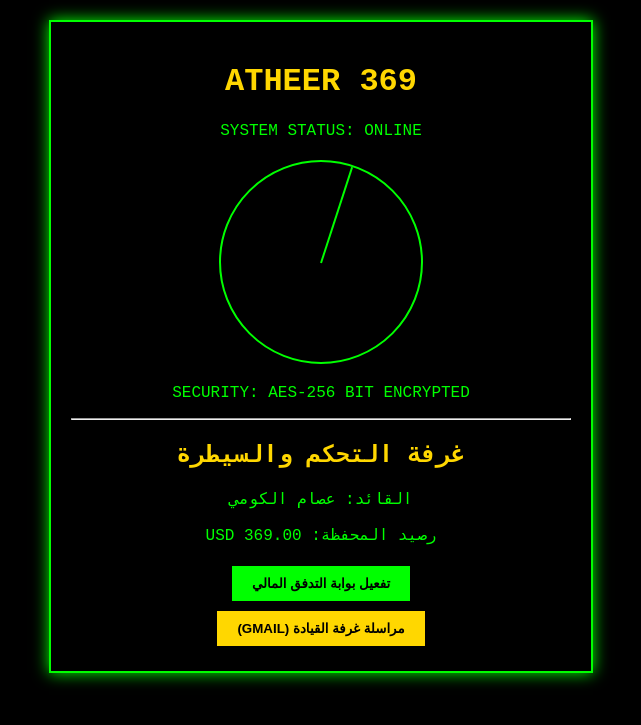
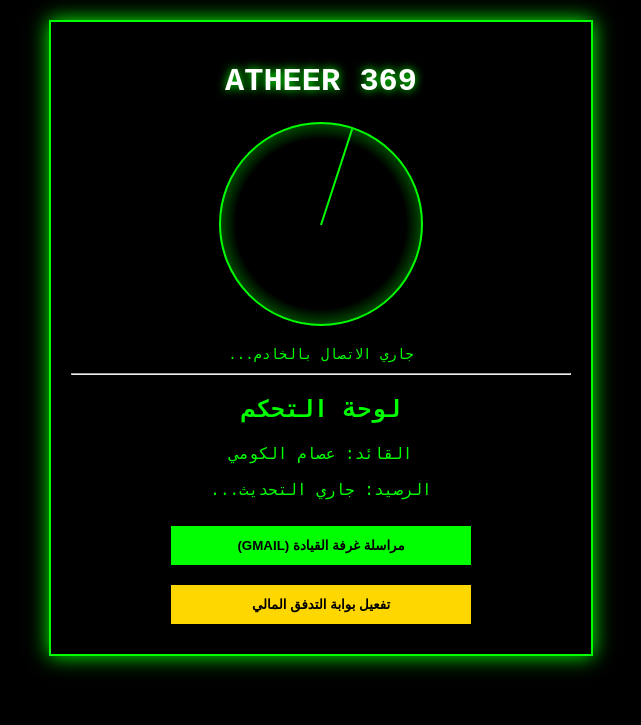
Before and after one commit to e65461123-png/essam_athar369, a Flask app: template templates/index.html in a window 1280 px wide. Shown: the top 725 px of the page, without its empty margins (319-960 px from the left). Run offline with Flask 3, Linux system fonts and the light colour scheme; the template is opened without the code that fills it, so the values that code supplies are empty.

Commit message:
Update index.html

```diff
--- a/templates/index.html
+++ b/templates/index.html
@@ -2,29 +2,36 @@
 <html lang="ar" dir="rtl">
 <head>
     <meta charset="UTF-8">
-    <title>غرفة التحكم - ATHEER 369</title>
+    <title>ATHEER 369 | غرفة العمليات</title>
     <style>
         body { background-color: #000; color: #00FF00; font-family: 'Courier New', monospace; text-align: center; margin: 0; padding: 20px; }
-        .container { border: 2px solid #00FF00; padding: 20px; width: 90%; max-width: 500px; margin: auto; box-shadow: 0 0 15px #00FF00; }
-        .radar { width: 200px; height: 200px; border: 2px solid #00FF00; border-radius: 50%; margin: 20px auto; position: relative; overflow: hidden; }
+        .container { border: 2px solid #00FF00; padding: 20px; width: 90%; max-width: 500px; margin: auto; box-shadow: 0 0 20px #00FF00; }
+        .radar { width: 200px; height: 200px; border: 2px solid #00FF00; border-radius: 50%; margin: 20px auto; position: relative; overflow: hidden; background: radial-gradient(circle, #000 60%, #00FF00 100%); }
         .radar::after { content: ''; position: absolute; width: 100%; height: 2px; background: #00FF00; top: 50%; transform-origin: right; animation: rotate 2s linear infinite; }
         @keyframes rotate { from { transform: rotate(0deg); } to { transform: rotate(360deg); } }
-        button { background: #00FF00; border: none; padding: 10px 20px; cursor: pointer; font-weight: bold; margin: 5px; }
-        h1, h2 { color: gold; }
+        .data { font-size: 14px; margin: 10px 0; }
+        button { background: #00FF00; border: none; padding: 12px 25px; cursor: pointer; font-weight: bold; margin: 10px; width: 100%; max-width: 300px; }
+        h1 { color: #fff; text-shadow: 0 0 10px #00FF00; }
     </style>
 </head>
 <body>
     <div class="container">
         <h1>ATHEER 369</h1>
-        <p>SYSTEM STATUS: ONLINE</p>
         <div class="radar"></div>
-        <p>SECURITY: AES-256 BIT ENCRYPTED</p>
+        <div class="data" id="status">جاري الاتصال بالخادم...</div>
         <hr>
-        <h2>غرفة التحكم والسيطرة</h2>
+        <h2>لوحة التحكم</h2>
         <p>القائد: عصام الكومي</p>
-        <p>رصيد المحفظة: USD 369.00</p>
-        <button>تفعيل بوابة التدفق المالي</button><br>
-        <button style="background: gold;">مراسلة غرفة القيادة (GMAIL)</button>
+        <p id="wallet">الرصيد: جاري التحديث...</p>
+        <button onclick="window.location.href='mailto:your-email@gmail.com'">مراسلة غرفة القيادة (GMAIL)</button>
+        <button style="background: gold;" onclick="alert('جاري تفعيل التدفق المالي...')">تفعيل بوابة التدفق المالي</button>
     </div>
+    <script>
+        // تحديث البيانات حيوياً
+        setInterval(() => {
+            document.getElementById('status').innerText = "الحالة: متصل | التشفير: AES-256";
+            document.getElementById('wallet').innerText = "الرصيد: USD " + (369 + Math.random()).toFixed(2);
+        }, 2000);
+    </script>
 </body>
 </html>
```
